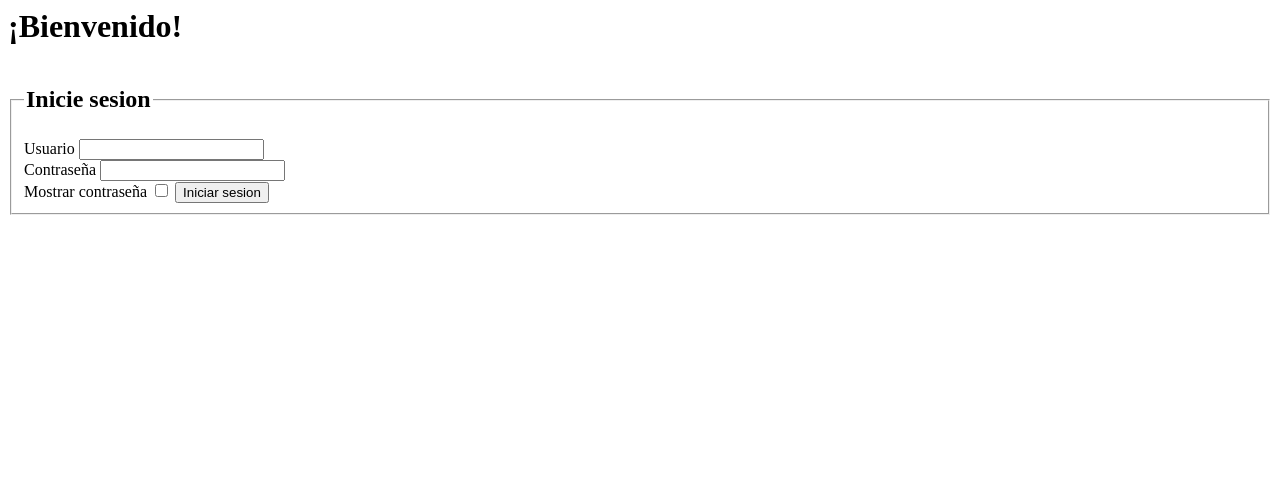
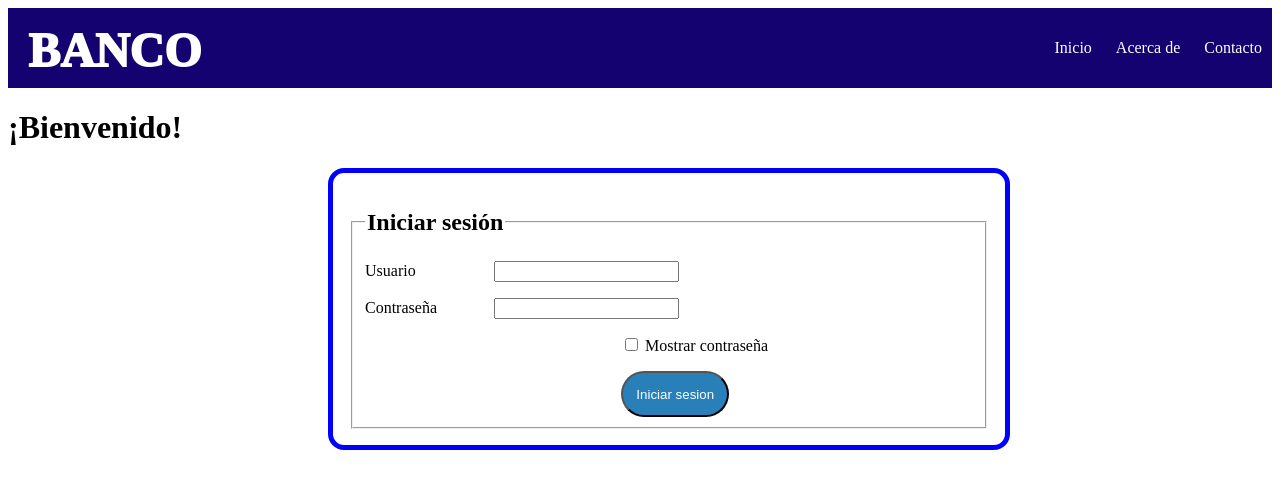
Before and after one commit to mateobelloso/homebankingPHP, a PHP site: page / in a window 1280 px wide. Shown: the top 489 px of the page. Run offline with PHP 8.4, Linux system fonts and the light colour scheme.

Commit message:
Un intento de agregar estetica

```diff
--- a/Models/Usuario.php
+++ b/Models/Usuario.php
@@ -51,8 +51,6 @@ class Usuario
 		if ($result!=null){
 			return new Usuario($result->id,$result->nombre,$result->apellido,$result->nombre_usuario,$result->clave,$result->dni,$result->tipo,$result->cambio_clave);
 		}
-		else
-			echo "el usuario no se valido en el modelo";
 		return null;
 
 	}
--- a/Views/Cliente/index.php
+++ b/Views/Cliente/index.php
@@ -1,9 +1,10 @@
 <html>
 <head>
-	<title>Bienvenido MVC </title>
+	<!--link rel="stylesheet" href="../Views/styles.css"-->
 </head>
 <body>
-	<h1>¡Bienvenido <?php echo $_SESSION['nombre_usuario'] ?>!</h1>
+	<?php require_once("../Views/header.php"); ?>
+	<h1>¡Bienvenido <?php echo $_SESSION['usuario']['nombre_usuario'] ?>!</h1>
 	<?php echo $_SESSION['usuario']['nombre'] ?>
 	<?php echo $_SESSION['usuario']['apellido'] ?>
 	<?php echo $_SESSION['usuario']['dni'] ?>
--- /dev/null
+++ b/Views/header.php
@@ -0,0 +1,94 @@
+<style >
+	#main-header {
+	background: #13026F;
+	color: #ECF0F1;
+	height: 80px;
+
+	width: 100%; /* hacemos que la cabecera ocupe el ancho completo de la página */
+	left: 0; /* Posicionamos la cabecera al lado izquierdo */
+	top: 0; /* Posicionamos la cabecera pegada arriba */
+	position: flex; /* Hacemos que la cabecera tenga una posición fija */
+	}
+	#main-header a {
+		color: white;
+	}
+
+	/*
+	 * Logo
+	 */
+	#logo-header {
+		float: left;
+		padding: 15px 0 0 20px;
+		text-decoration: none;
+	}
+		#logo-header:hover {
+			color: #0b76a6;
+		}
+
+		#logo-header .site-name {
+			display: block;
+			font-weight: 1000;
+			font-size: 3em;
+		}
+
+
+	/*
+	 * Navegación
+	 */
+	nav {
+		float: right;
+	}
+		nav ul {
+			margin: 0;
+			padding: 0;
+			list-style: none;
+		}
+
+			nav ul li {
+				display: inline-block;
+				line-height: 80px;
+			}
+
+				nav ul li a {
+					display: block;
+					padding: 0 10px;
+					text-decoration: none;
+				}
+
+					nav ul li a:hover {
+						background: #0b76a6;
+					}
+
+					nav #boton:hover {
+						background: red;
+					}
+	}
+</style>
+
+
+<html>
+  <head>
+    <title>Bienvenido a Banco X</title>
+    <!--link rel="stylesheet" href="styles.css" /-->
+  </head>
+  <body>
+      <header id="main-header">
+
+		<a id="logo-header" href="#">
+			<span class="site-name">BANCO</span>
+		</a> <!-- / #logo-header -->
+
+		<nav>
+			<ul>
+				<li><a href="#">Inicio</a></li>
+				<li><a href="#">Acerca de</a></li>
+				<li><a href="#">Contacto</a></li>
+				<?php if(isset($_SESSION['usuario'])) { ?>
+				<li><a id="boton" href="login_controller.php?action=cerrar">Cerrar sesion</a></li>
+				<?php } ?>
+			</ul>
+		</nav><!-- / nav -->
+
+	</header><!-- / #main-header -->
+  </body>
+</html>
--- a/index.php
+++ b/index.php
@@ -1,20 +1,53 @@
-<html>
-<head>
-	<title>Bienvenido MVC </title>
-</head>
-<body>
-	<h1>¡Bienvenido!</h1>
-	<form action="Controllers/login_controller.php" method="post">
-		<input type="hidden" name="action" value="sesion">
-		<fieldset>
-			<legend><h2>Inicie sesion</h2></legend>
-			<label for="usuario">Usuario</label>
-			<input type="text" name="usuario" minlength="6" required><br>
-			<label for="contraseña">Contraseña</label>
-			<input type="password" id="contrasena" name="contraseña" required pattern= "(?=.*[0-9#$%@])(?=.*[a-z])(?=.*[A-Z]).{6,}" title="La contraseña debe contener al menos una letra mayuscula,una letra minuscula y un numero o un caracter especial."><br>
-			<label for="mostrar-contraseña">Mostrar contraseña</label>
-			<input id="checkbox" type="checkbox" onclick="mostrarContrasena()" name="mostrar-contraseña">
-			<script>
+<style>
+	.error {
+		color: red;
+		background-color: #F1948A;
+		padding: 0;
+		margin-left: 25vw;
+		text-align: left;
+		width: 50vw;
+	}
+
+	form {
+		margin: 0;
+		width: 50vw;
+		padding: 1em;
+		border: 5px solid blue;
+		border-radius: 1em;
+		margin-left: 25vw;
+	}
+
+	button {
+		border-radius: 50px;
+		background-color: #2980B9;
+		color: white;
+		padding: 1em;
+		margin-left: 20vw;
+	}
+
+	ul {
+		list-style: none;
+		padding: 0;
+		margin: 0;
+	}
+
+	form li + li {
+		margin-top: 1em;
+	}
+
+	label {
+		display: inline-block;
+		width: 125px;
+		text-align: left;
+	}
+
+	#mostrar-contraseña {
+		margin-left: 20vw;
+	}
+
+</style>
+
+<script>
   function mostrarContrasena(){
       var tipo = document.getElementById("checkbox");
       var aux = document.getElementById("contrasena")
@@ -25,9 +58,33 @@
       }
   }
 </script>
-			<input type="submit" value="Iniciar sesion">
+
+<html>
+<head>
+	<!--link rel="stylesheet" href="Views/styles.css"-->
+</head>
+<body>
+	<?php require_once("Views/header.php"); ?>
+	<h1>¡Bienvenido!</h1>
+	<form action="Controllers/login_controller.php" method="post">
+		<input type="hidden" name="action" value="sesion">
+		<fieldset>
+			<legend><h2>Iniciar sesión</h2></legend>
+			<ul>
+				<li><label for="usuario">Usuario</label>
+				<input type="text" name="usuario" minlength="6" required>
+				</li>
+				<li><label for="contraseña">Contraseña</label>
+				<input type="password" id="contrasena" name="contraseña" required pattern= "(?=.*[0-9#$%@])(?=.*[a-z])(?=.*[A-Z]).{6,}" title="La contraseña debe contener al menos una letra mayuscula,una letra minuscula y un numero o un caracter especial.">
+				</li>
+				<li id="mostrar-contraseña"><input id="checkbox" type="checkbox" onclick="mostrarContrasena()" name="mostrar-contraseña">
+				<label for="mostrar-contraseña">Mostrar contraseña</label>
+				</li>
+				<li><button class="button" type="submit">Iniciar sesion </button> </li>
+			</ul>
 		</fieldset>
 	</form>
+	<!--span class="error">Probando el error</span-->
 	<?//php $controller= 'cliente';
 	//$action= 'index';
 	//require_once('routes.php');
--- a/routes.php
+++ b/routes.php
@@ -23,7 +23,7 @@
 	//array con los controladores y sus respectivas acciones
 	$controllers= array(
 						'usuario'=>['index','register','update', 'delete'],
-						'cliente'=>['index']
+						'cliente'=>['index', 'cambioClave']
 						);
 	//verifica que el controlador enviado desde index.php esté dentro del arreglo controllers
 	if (array_key_exists($controller, $controllers)) {
```
Also changed, not shown: Controllers/login_controller.php (+24 -13 lines), Views/styles.css (added, +64 -0 lines).
